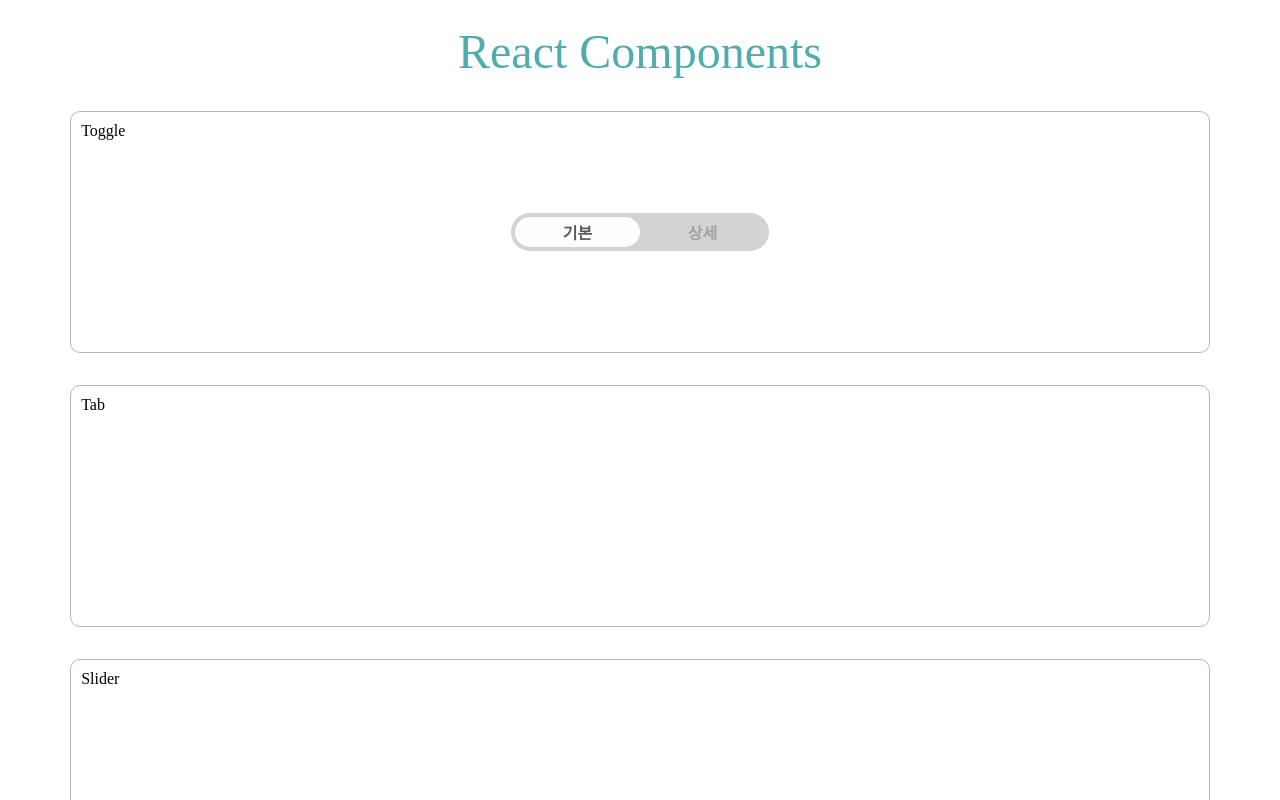
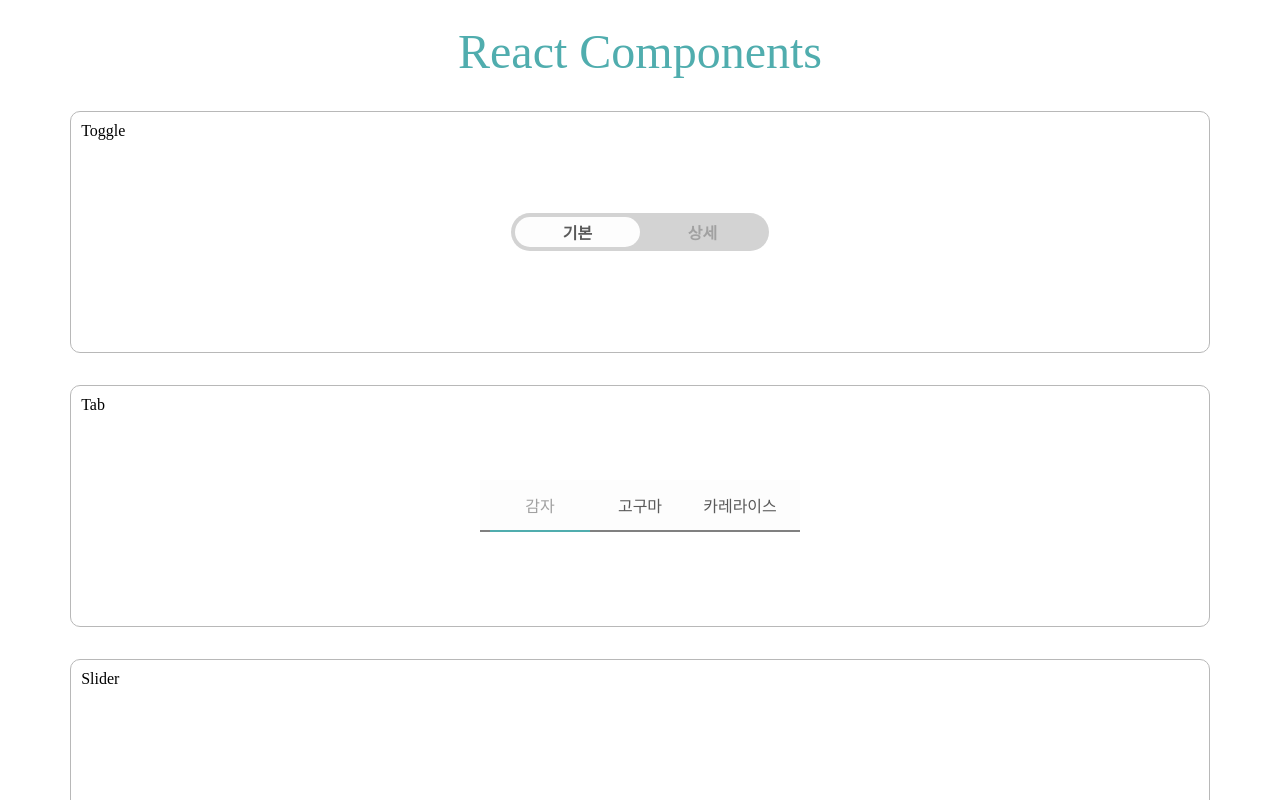
Before and after one commit to anshqhsh/wanted_pre_onboarding, a React (Create React App) app: page / in a window 1280 px wide. Shown: the top 800 px of the page. Built offline with nearby package versions, Linux system fonts and the light colour scheme.

Commit message:
tab 기능 구현

```diff
--- a/src/App.js
+++ b/src/App.js
@@ -1,6 +1,7 @@
 import styled from 'styled-components';
 import './App.css';
 import Form from './components/form';
+import Tab from './components/tab';
 import Toggle from './components/toggle';
 
 // container
@@ -23,7 +24,7 @@ function App() {
     <Container>
       <Title>React Components</Title>
       <Form componentName={'Toggle'} componentForm={<Toggle />}></Form>
-      <Form componentName={'Tab'} componentForm={''}></Form>
+      <Form componentName={'Tab'} componentForm={<Tab />}></Form>
       <Form componentName={'Slider'} componentForm={''}></Form>
       <Form componentName={'Input'} componentForm={''}></Form>
       <Form componentName={'Dropdown'} componentForm={''}></Form>
--- /dev/null
+++ b/src/components/tab.js
@@ -0,0 +1,85 @@
+import { useRef, useState } from 'react';
+import styled from 'styled-components';
+
+const Container = styled.div`
+  position: relative;
+  display: flex;
+  height: 100%;
+  align-items: center;
+  justify-content: center;
+`;
+
+const TabMenu = styled.div`
+  display: flex;
+  padding: 0;
+  margin: 0px;
+`;
+const TabItem = styled.div`
+  position: relative;
+  margin: 0px;
+  height: 50px;
+  width: 100px;
+  display: flex;
+  align-items: center;
+  text-align: center;
+`;
+
+const ChangedText = styled.div`
+  display: flex;
+  align-items: center;
+  justify-content: center;
+  width: 125px;
+  height: 30px;
+  text-align: center;
+  color: ${({ currentTab }) =>
+    currentTab ? 'rgb(161, 161, 161)' : 'rgb(90, 90, 90)'};
+  transition: 0.5s;
+`;
+const LineTab = styled.div`
+  position: absolute;
+  width: 100px;
+  height: 2px;
+  background-color: rgb(80, 173, 174);
+  transform: ${({ currentTab }) =>
+    currentTab === 0
+      ? 'translateX(0px) '
+      : currentTab === 1
+      ? 'translateX(100px)'
+      : 'translateX(200px)'};
+
+  transition: transform 0.5s;
+`;
+
+const TabWrap = styled.div`
+  position: relative;
+  border-bottom: 2px solid gray;
+  padding-left: 10px;
+  padding-right: 10px;
+  background-color: rgb(253, 253, 253);
+`;
+const Tab = () => {
+  const [currentTab, setCurrentTab] = useState(0);
+  const tabArr = ['감자', '고구마', '카레라이스'];
+
+  return (
+    <Container>
+      <TabWrap>
+        <TabMenu>
+          {tabArr.map((item, i) => (
+            <TabItem
+              ket={i}
+              onClick={() => {
+                setCurrentTab(i);
+              }}
+            >
+              <ChangedText currentTab={currentTab === i}>{item}</ChangedText>
+            </TabItem>
+          ))}
+        </TabMenu>
+        <LineTab currentTab={currentTab} />
+      </TabWrap>
+    </Container>
+  );
+};
+
+export default Tab;
--- a/src/components/toggle.js
+++ b/src/components/toggle.js
@@ -67,6 +67,7 @@ const ChangedText = styled.div`
 
 const Toggle = () => {
   const [isOn, setIsOn] = useState(false);
+
   return (
     <Container>
       <SlideToggle isOn={isOn} onClick={() => setIsOn(!isOn)}>
```
